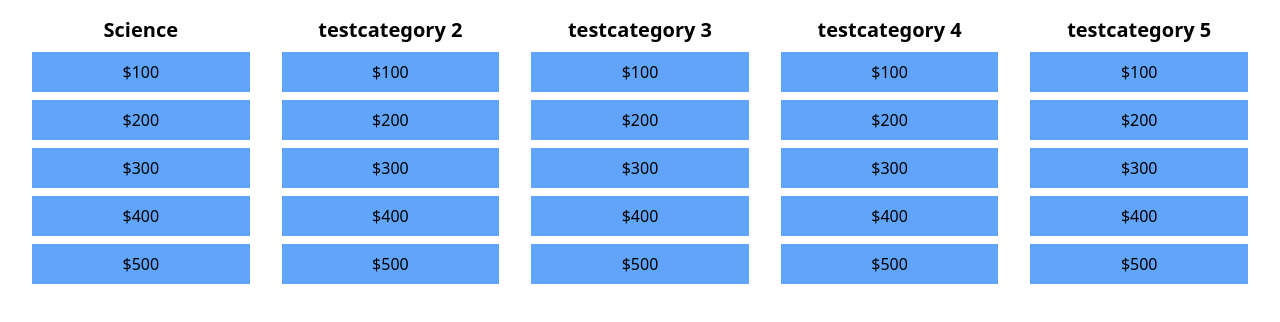
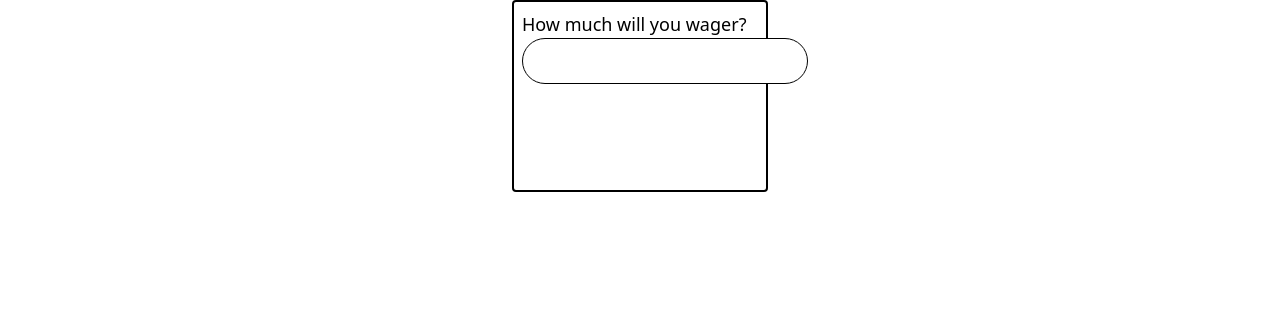
Before and after one commit to IonMiddelraad/Jeopardy, a Nuxt app: page /board in a window 1280 px wide. Shown: the top 322 px of the page. Built offline with nearby package versions, Linux system fonts and the light colour scheme.

Commit message:
started wagering input

```diff
--- a/components/CategorySelection.vue
+++ b/components/CategorySelection.vue
@@ -40,7 +40,8 @@ const deleteCategory = (index: number) => {
 
 const updateCategory = (updatedCategory: Category) => {
   let index = gameStore.categories.findIndex((category) => category.id === updatedCategory.id);
-  gameStore.categories.splice(index, 1, updatedCategory)
+  updatedCategory.id = `cat-${Date.now()}-${index}`;
+  gameStore.categories.splice(index, 1, updatedCategory);
 }
 
 const createBoard = () => {
@@ -83,11 +84,8 @@ const addCategoryToBoard = (category: Category, boardID: string | undefined) =>
     return
   }
   if (!gameStore.boards[index].categories.some(cat => cat.id === category.id)) {
-    console.log(gameStore.boards[index].categories)
-    console.log("not included")
     if (gameStore.boards[index].categories.length < 10) {
       gameStore.boards[index].categories.push(category);
-      console.log("pushed")
     }
   }
   toggleAddCategoryToBoard();
@@ -107,10 +105,6 @@ function toggleCategory(category: Category) {
   }
 }
 
-function getCategoryById(id: string) {
-  return newBoard.categories.find((c) => c.id === id) as Category & { round: string }
-}
-
 </script>
 
 <template>
@@ -118,8 +112,8 @@ function getCategoryById(id: string) {
     <h2 class="text-xl font-semibold">Categories</h2>
 
     <div v-for="(category, index) in categoryList"
-      class="grid grid-cols-[6fr_1fr_1fr_1fr_1fr] gap-x-2 py-2 my-2 mx-auto h-auto rounded bg-gray-100">
-      <div class="my-auto px-2 font-medium">
+      class="grid grid-cols-[6fr_1fr_1fr_1fr_1fr] gap-x-2 p-2 my-2 mx-auto h-auto rounded bg-gray-100">
+      <div class="flex gap-x-1 my-auto px-2 font-medium">
         <input type="checkbox" :id="category.id" class="accent-green-600"
           :disabled="!isSelected(category.id) && newBoard.categories.length >= 10" v-model="selectedCategoryIds"
           :value="category.id" />
--- /dev/null
+++ b/components/WagerComponent.vue
@@ -0,0 +1,27 @@
+<template>
+  <div>
+    <section v-if="props.mode === 'final-jeopardy' ">
+      <div
+        class="cursor-pointer text-lg font-medium border-2 border-black rounded w-64 h-48 p-2 m-auto hover:bg-gray-100">
+        <div class="gap-x-2 p-auto justify-center">
+          <h2>How much will you wager?</h2>
+          <input type="number" class="p-2 pl-4 border border-black rounded-full"/>
+        </div>
+      </div>
+    </section>
+    <section v-if="props.mode === 'daily-double'">
+
+    </section>
+
+  </div>
+</template>
+
+<script lang="ts" setup>
+const props = defineProps<{
+  mode: "daily-double" | "final-jeopardy"
+}>()
+
+const dailyDouble = ref<boolean>(true);
+
+const gameStore = useGameStore();
+</script>
--- a/pages/board.vue
+++ b/pages/board.vue
@@ -1,5 +1,6 @@
 <script lang="ts" setup>
 import type { Card } from '~/models/card';
+import type { Category } from '~/models/category';
 
 const gameStore = useGameStore();
 const teamStore = useTeamStore();
@@ -8,6 +9,44 @@ const showAnswer = ref<boolean>(false);
 
 const teamColors = ['bg-gray-200', 'bg-green-400', 'bg-red-400'];
 const colorIndices = ref<number[]>([]);
+
+const activeCategories = computed(() => {
+  const board = gameStore.boardData;
+  if (!board) return [];
+  let activeCatIds: string[];
+  switch (gameStore.currentRound) {
+    case 1:
+      activeCatIds = board.settings.round1Cat;
+      break;
+    case 2:
+      activeCatIds = board.settings.round2Cat;
+      break;
+    default:
+      activeCatIds = [];
+      break;
+  }
+  return board.categories.filter(cat => activeCatIds.includes(cat.id));
+});
+
+const allCardsUnavailable = computed(() => {
+  // is true when active categories have been clicked
+  return activeCategories.value.length > 0 && activeCategories.value.every(category =>
+    category.cards.length > 0 && category.cards.every(card => card.available === false)
+  );
+});
+
+const goNextRound = () => {
+  showAnswer.value = false;
+  chosenCard.value = undefined;
+  if (gameStore.currentRound === 1) {
+    gameStore.currentRound = 2;
+    return
+  } if (gameStore.currentRound === 2) {
+    gameStore.currentRound = 0;
+    return
+  }
+  gameStore.currentRound = 0
+}
 
 function handleCardClick(clickedCard: Card) {
   if (!clickedCard.available) return;
@@ -37,10 +76,7 @@ function getColorClass(index: number) {
   return teamColors[colorIndices.value[index]]
 }
 
-onMounted(async () => {
-  if (!gameStore.boardData) {
-    await gameStore.fetchBoard();
-  }
+onMounted(() => {
   colorIndices.value = teamStore.teams.map(() => 0)
 })
 </script>
@@ -49,13 +85,10 @@ onMounted(async () => {
   <div class="mx-auto select-none">
 
     <!-- grid with category columns -->
-    <ClientOnly>
+    <ClientOnly v-if="activeCategories.length > 0">
 
       <div class="grid grid-cols-5 mx-4">
-        <div v-for="(category, index) in gameStore.boardData?.categories" :key="index"
-          class=" p-4 flex flex-col items-center">
-
-
+        <div v-for="(category) in activeCategories" :key="category.id" class=" p-4 flex flex-col items-center">
           <h1 class="text-xl font-bold text-center mb-2">{{ category.name }}</h1>
 
           <!-- cards in columns -->
@@ -91,5 +124,22 @@ onMounted(async () => {
         </div>
       </div>
     </section>
+    <!-- Next round -->
+    <section v-if="allCardsUnavailable" class="mt-4">
+      <div
+        class="cursor-pointer text-lg font-medium border-2 border-black rounded-full w-48 h-12 p-2 m-auto hover:bg-gray-100"
+        @click="goNextRound()">
+        <div class="flex gap-x-2 p-auto justify-center">
+          <h2>Next Round</h2>
+          <Icon icon="material-symbols:arrow-right-alt-rounded" height="30" width="30" class="my-auto" />
+        </div>
+      </div>
+    </section>
+    <!-- Final round -->
+    <section v-if="activeCategories.length === 0">
+      <div>
+        <WagerComponent mode="final-jeopardy"></WagerComponent>
+      </div>
+    </section>
   </div>
 </template>
--- a/pages/index.vue
+++ b/pages/index.vue
@@ -10,7 +10,7 @@ const showBoardEditModal = ref<boolean>(false);
 const selectedBoard = ref<Board>()
 
 function resetBoard() {
-  gameStore.fetchBoard();
+  gameStore.resetBoardData();
   teamStore.resetPoints();
 }
 
@@ -21,6 +21,15 @@ const deleteBoard = (index: number) => {
 const editBoard = (boardIndex: number) => {
   selectedBoard.value = gameStore.boards[boardIndex];
   showBoardEditModal.value = true;
+}
+
+const startGame = async (board: Board) => {
+  gameStore.setBoardData(board);
+  if (gameStore.boardData) {
+    await navigateTo("/board")
+  } else {
+    console.error("Could not load the Board data!")
+  }
 }
 
 function importFile(event: Event) {
@@ -56,11 +65,14 @@ function importFile(event: Event) {
   reader.readAsText(file)
 }
 
-onMounted(() => {
+onMounted(async () => {
   const gameStore = useGameStore();
+
+  if (gameStore.categories.length === 0 && gameStore.boards.length === 0) {
+    await gameStore.fetchExampleBoard();
+  }
   gameStore.setCategoriesID();
 })
-
 </script>
 
 <template>
@@ -77,12 +89,6 @@ onMounted(() => {
           Reset
         </button>
 
-        <NuxtLink to="/board">
-          <button type="button"
-            class="bg-green-500 text-white px-4 py-2 rounded hover:bg-green-600 w-28 font-medium border-2 border-black">
-            Start
-          </button>
-        </NuxtLink>
       </div>
     </section>
 
@@ -119,20 +125,23 @@ onMounted(() => {
         <div>
           <h2 class="text-xl font-semibold mt-4">Boards</h2>
           <div v-for="(board, index) in gameStore.boards"
-            class="grid grid-cols-[6fr_1fr_1fr_1fr] gap-x-2 my-2 mx-auto min-h-12 h-auto rounded bg-gray-100">
-            <div class="my-auto px-2 font-medium">
+            class="grid grid-cols-[1fr_8fr_1fr_1fr_1fr] gap-x-2 px-2 my-2 mx-auto min-h-12 h-auto rounded bg-gray-100">
+            <div class="cursor-pointer m-auto" title="Play">
+              <Icon icon="material-symbols:play-arrow-rounded" width="25" height="25" @click="startGame(board)" />
+            </div>
+            <div class="flex gap-x-1 my-auto px-2 font-medium">
               <input type="checkbox" :id="board.id" class="accent-green-600">
-              <label :for="board.id">{{ board.name }}</label>
+              <label :for="board.id" class="">{{ board.name }}</label>
             </div>
             <div class="cursor-pointer m-auto" title="Download as JSON">
-              <Icon icon="material-symbols:download-rounded" width="20" height="20" @click="exportItem(board)" />
+              <Icon icon="material-symbols:download-rounded" width="25" height="25" @click="exportItem(board)" />
             </div>
             <div class="cursor-pointer m-auto" title="Settings">
-              <Icon icon="ion:settings-outline" width="20" height="20" @click="editBoard(index)" />
+              <Icon icon="ion:settings-outline" width="25" height="25" @click="editBoard(index)" />
             </div>
 
 
-            <Icon icon="ion:trash" width="20" height="20" @click="deleteBoard(index)" class="cursor-pointer m-auto" />
+            <Icon icon="ion:trash" width="25" height="25" @click="deleteBoard(index)" class="cursor-pointer m-auto" />
           </div>
         </div>
 
--- a/stores/gameStore.ts
+++ b/stores/gameStore.ts
@@ -11,12 +11,13 @@ export interface ApiResponse {
 
 export const useGameStore = defineStore('game', {
   state: () => ({
-    boardData: null as Board | null,
+    boardData: undefined as Board | undefined,
+    currentRound: 1 as Number,
     categories: [] as Category[],
     boards: [] as Board[],
   }),
   actions: {
-    async fetchBoard() {
+    async fetchExampleBoard() {
       try {
         const response = await $fetch<ApiResponse>('/boards/exampleBoard.json')
         if (response.board) {
@@ -52,16 +53,31 @@ export const useGameStore = defineStore('game', {
       }
 
     },
-    setBoardData(newBoard: any) {
+    setBoardData(newBoard: Board) {
       if (!newBoard) return;
-      let tempBoard: Board = newBoard.board;
-      for (let category of newBoard.board.categories) {
-        let tempCat: Category = category;
-        for (let card of category.questions) {
-          let tempCard: Card = card;
-          tempCard.available = true;
-        }
-      }
+      this.currentRound = 1;
+      newBoard = balanceCategoriesPerRounds(newBoard);
+      this.boardData = this.cloneBoardWithAvailableCards(newBoard);
+    },
+    resetBoardData() {
+      this.boardData = undefined;
+    },
+    cloneBoardWithAvailableCards(board: Board): Board {
+      return {
+        ...board,
+        categories: board.categories
+          .map(category => {
+            const validCards = category.cards
+              .filter(card => card.question.trim() !== '')
+              .map(card => ({ ...card, available: true }));
+
+            return {
+              ...category,
+              cards: validCards
+            };
+          })
+          .filter(category => category.cards.length > 0) // remove empty categories
+      };
     },
     setCategoriesID() {
       this.categories.forEach((category, index) => {
--- /dev/null
+++ b/utils/balanceCategoriesPerRound.ts
@@ -0,0 +1,62 @@
+import type { Board } from "~/models/board";
+import type { Category } from "~/models/category";
+
+function shuffleArray<T>(array: T[]): T[] {
+  const arr = [...array];
+  for (let i = arr.length - 1; i > 0; i--) {
+    const j = Math.floor(Math.random() * (i + 1));
+    [arr[i], arr[j]] = [arr[j], arr[i]];
+  }
+  return arr;
+}
+
+export function balanceCategoriesPerRounds(
+  board: Board,
+  maxPerRound = 5
+): Board {
+  const round1Ids = new Set(board.settings.round1Cat);
+  const round2Ids = new Set(board.settings.round2Cat);
+
+  const assignedRound1 = board.categories.filter(cat => round1Ids.has(cat.id));
+  const assignedRound2 = board.categories.filter(cat => round2Ids.has(cat.id));
+  const unassigned = board.categories.filter(
+    cat => !round1Ids.has(cat.id) && !round2Ids.has(cat.id)
+  );
+
+  // Create new arrays starting with existing assigned IDs (clone to avoid mutation)
+  const newRound1Cat = [...board.settings.round1Cat];
+  const newRound2Cat = [...board.settings.round2Cat];
+
+  // Calculate difference in rounds (round1 - round2)
+  let diff = assignedRound1.length - assignedRound2.length;
+
+  const shuffledUnassigned = shuffleArray(unassigned);
+
+  for (const cat of shuffledUnassigned) {
+    if (diff > 0 && newRound2Cat.length < maxPerRound) {
+      newRound2Cat.push(cat.id);
+      diff--;
+    } else if (diff < 0 && newRound1Cat.length < maxPerRound) {
+      newRound1Cat.push(cat.id);
+      diff++;
+    } else {
+      // counts equal or no balancing needed, just assign to any round with space
+      if (newRound1Cat.length < maxPerRound) {
+        newRound1Cat.push(cat.id);
+      } else if (newRound2Cat.length < maxPerRound) {
+        newRound2Cat.push(cat.id);
+      } else {
+        console.warn(`Category ${cat.id} could not be assigned (max per round reached).`);
+      }
+    }
+  }
+
+  return {
+    ...board,
+    settings: {
+      ...board.settings,
+      round1Cat: newRound1Cat,
+      round2Cat: newRound2Cat,
+    },
+  };
+}
```
